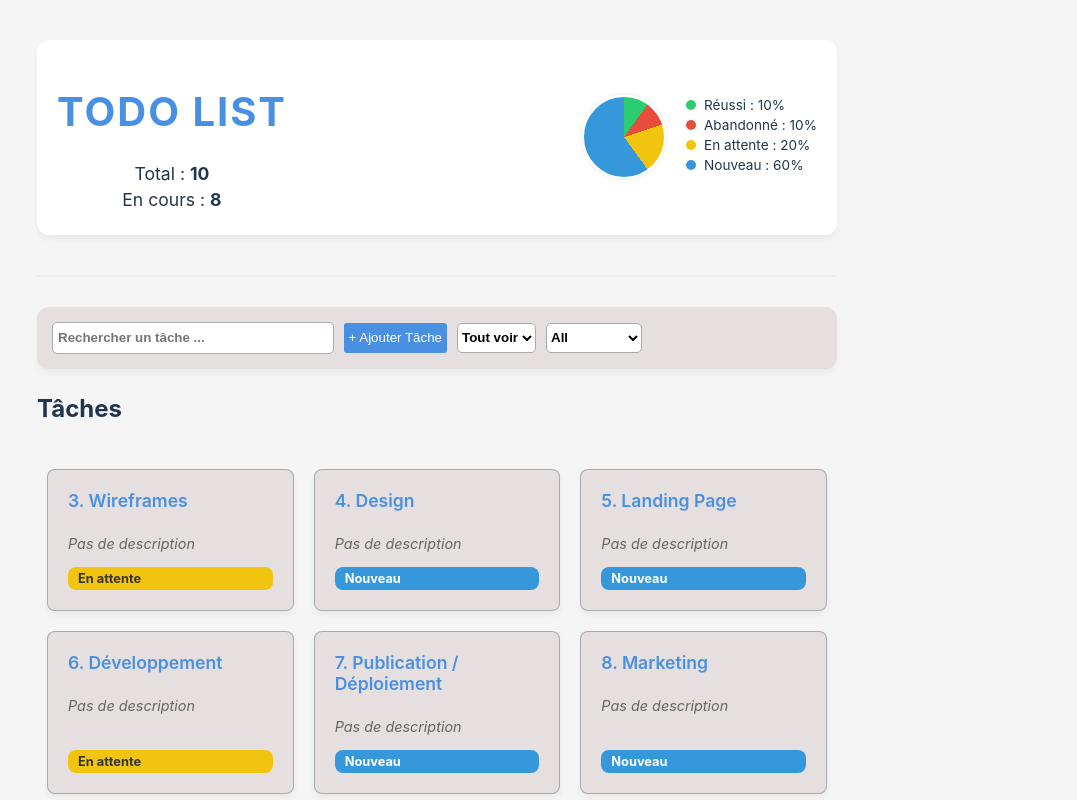
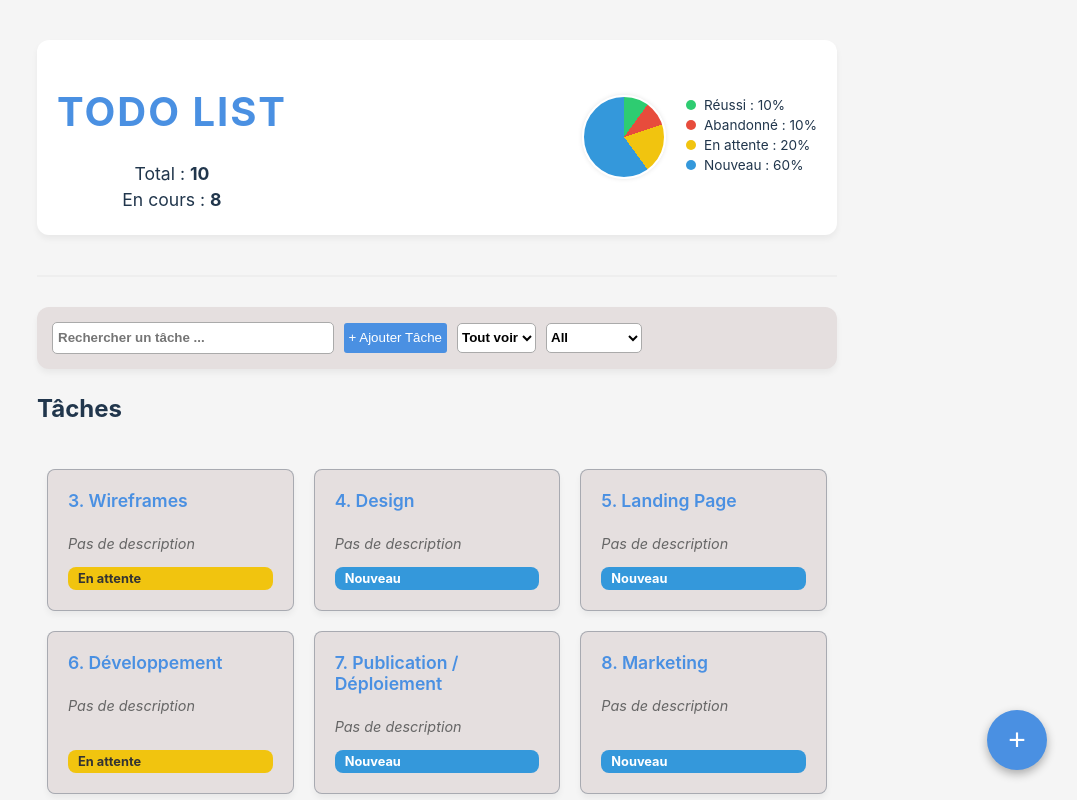
Before and after one commit to AHAMED-Nasser/ToDo_React, a React (Create React App) app in the folder app/: page / in a window 1280 px wide. Shown: the top 800 px of the page, without its empty margins (203-1280 px from the left). Built offline with nearby package versions, Linux system fonts and the light colour scheme.

Commit message:
Add task in footer

```diff
--- a/app/src/App.js
+++ b/app/src/App.js
@@ -8,6 +8,7 @@ import {FolderList} from "./components/FolderList/FolderList";
 import {Modal} from "./components/Modal/Modal";
 import {FolderForm} from "./components/FolderForm/FolderForm";
 import {Header} from "./components/Header/Header";
+import {Footer} from "./components/Footer/Footer";
 
 function App() {
     const [data, setData] = useState(null);
@@ -115,6 +116,10 @@ function App() {
                     </>
                 )}
             </main>
+            <Footer
+                onAddTask={addTask}
+                onAddFolder={addFolder}
+            />
         </div>
     );
 }
--- a/app/src/components/AddTask/AddTask.css
+++ b/app/src/components/AddTask/AddTask.css
@@ -1,7 +1,7 @@
 button {
     background: var(--primary);
     border: none;
-    color: white;
+    color: #ffffff;
     cursor: pointer;
     transition: opacity 0.2s;
     height: 30px;
--- /dev/null
+++ b/app/src/components/Footer/Footer.css
@@ -0,0 +1,44 @@
+.app-footer-bar {
+    position: fixed;
+    bottom: 30px;
+    right: 30px;
+    z-index: 900;
+}
+
+.main-add-btn {
+    width: 60px;
+    height: 60px;
+    border-radius: 50%;
+    background-color: var(--primary);
+    color: white;
+    font-size: 30px;
+    border: none;
+    cursor: pointer;
+    box-shadow: 0 4px 10px rgba(0,0,0,0.3);
+    transition: transform 0.2s;
+}
+
+.main-add-btn:hover {
+    transform: scale(1.1);
+}
+
+.add-selection-menu {
+    display: flex;
+    flex-direction: column;
+    gap: 15px;
+    padding: 10px;
+}
+
+.add-selection-menu button {
+    padding: 15px;
+    border-radius: 8px;
+    border: 1px solid #ddd;
+    background: white;
+    cursor: pointer;
+    font-weight: bold;
+}
+
+.add-selection-menu button:hover {
+    background: #f0f7ff;
+    border-color: var(--primary);
+}
--- /dev/null
+++ b/app/src/components/Footer/Footer.js
@@ -0,0 +1,12 @@
+import React from 'react';
+import { AddTask } from '../Utility/AddTask';
+import './Footer.css';
+
+export function Footer({ onAddTask, onAddFolder }) {
+    return (
+        <footer className="app-footer-bar">
+            {/* Le bouton AddTask centralise désormais les options d'ajout */}
+            <AddTask onAddTask={onAddTask} onAddFolder={onAddFolder} />
+        </footer>
+    );
+}
--- a/app/src/components/Utility/AddTask.js
+++ b/app/src/components/Utility/AddTask.js
@@ -1,76 +1,43 @@
-import '../../css/Utility/AddTask.css'
-import {useState} from "react";
+import React, { useState } from 'react';
+import { Modal } from '../Modal/Modal';
+import { TaskForm } from '../TaskForm/TaskForm';
+import { FolderForm } from '../FolderForm/FolderForm';
+import '../AddTask/AddTask.css';
 
-export function AddTask({ onAddTask }) {
-
-    const [isOpen, setIsOpen] = useState(false);
-    const [title, setTitle] = useState("");
-    const [description, setDescription] = useState("");
-    const [taskState, setTaskState] = useState("Nouveau");
-    const [limitDate, setLimitDate] = useState(new Date().toLocaleDateString());
-
-    const handleSubmit = (e) =>  {
-        e.preventDefault();
-        if (!title) return;
-
-        const newTask = {
-            id: Date.now(),
-            title: title,
-            description: description,
-            date_creation: new Date().toLocaleDateString(),
-            date_echeance: limitDate,
-            etat: taskState,
-            equipiers: []
-        };
-
-        onAddTask(newTask);
-        setTitle("");
-        setIsOpen(false);
-    }
+export function AddTask({ onAddTask, onAddFolder }) {
+    const [modalType, setModalType] = useState(null); // 'task', 'folder' ou null
 
     return (
-        <>
-            <button type={'button'} onClick={() => setIsOpen(true)}>
-                Créer une tâche
-            </button>
-            {isOpen && (
-                <div className="modal-overlay">
-                    <div className="modal-content">
-                        <h2>Nouvelle tâche</h2>
-                        <form onSubmit={handleSubmit}>
-                            <input
-                                type="text"
-                                placeholder="Titre de la tâche..."
-                                value={title}
-                                onChange={(e) => setTitle(e.target.value)}
-                                autoFocus
-                            />
-                            <textarea
-                                placeholder="Description de votre tâche"
-                                value={description}
-                                onChange={(e) => setDescription(e.target.value)}
-                                autoFocus
-                            />
-                            <input
-                                type="date"
-                                value={limitDate}
-                                onChange={(e) => setLimitDate(e.target.value)}
-                            />
-                            <select onChange={(e) => setTaskState(e.target.value)}>
-                                <option value="Nouveau">Nouveau</option>
-                                <option value="En cours">En cours</option>
-                                <option value="Réussi">Réussi</option>
-                                <option value="En attente">En attente</option>
-                                <option value="Abandonné">Abandonné</option>
-                            </select>
-                            <div className="modal-buttons">
-                                <button type="submit">Ajouter</button>
-                                <button type="button" onClick={() => setIsOpen(false)}>Annuler</button>
-                            </div>
-                        </form>
+        <div className="add-task-container">
+            {/* Bouton "+" flottant ou fixe selon votre CSS */}
+            <button className="main-add-btn" onClick={() => setModalType('selection')}>+</button>
+
+            {modalType === 'selection' && (
+                <Modal title="Que voulez-vous ajouter ?" onClose={() => setModalType(null)}>
+                    <div className="add-selection-menu">
+                        <button style={{color: 'black', display: 'flex', justifyContent: 'center', alignItems: 'center'}} onClick={() => setModalType('task')}>Nouvelle Tâche</button>
+                        <button style={{color: 'black', display: 'flex', justifyContent: 'center', alignItems: 'center'}} onClick={() => setModalType('folder')}>Nouveau Dossier</button>
                     </div>
-                </div>
+                </Modal>
             )}
-        </>
-    )
+
+            {modalType === 'task' && (
+                <Modal title="Créer une Tâche" onClose={() => setModalType(null)}>
+                    <TaskForm
+                        onSubmit={onAddTask}
+                        onClose={() => setModalType(null)}
+                    />
+                </Modal>
+            )}
+
+            {modalType === 'folder' && (
+                <Modal title="Créer un Dossier" onClose={() => setModalType(null)}>
+                    <FolderForm
+                        onSubmit={onAddFolder}
+                        onClose={() => setModalType(null)}
+                    />
+                </Modal>
+            )}
+        </div>
+    );
 }
```
